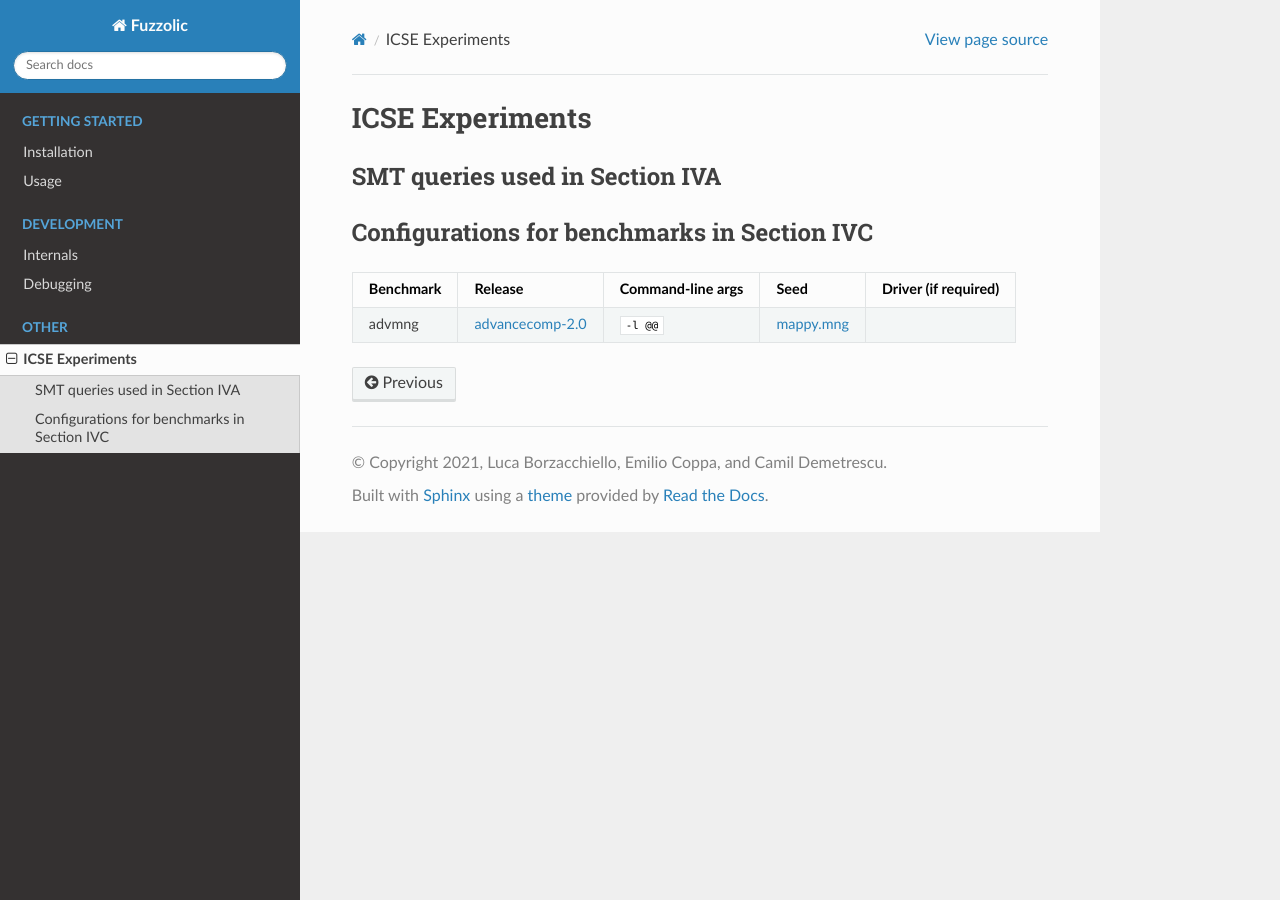
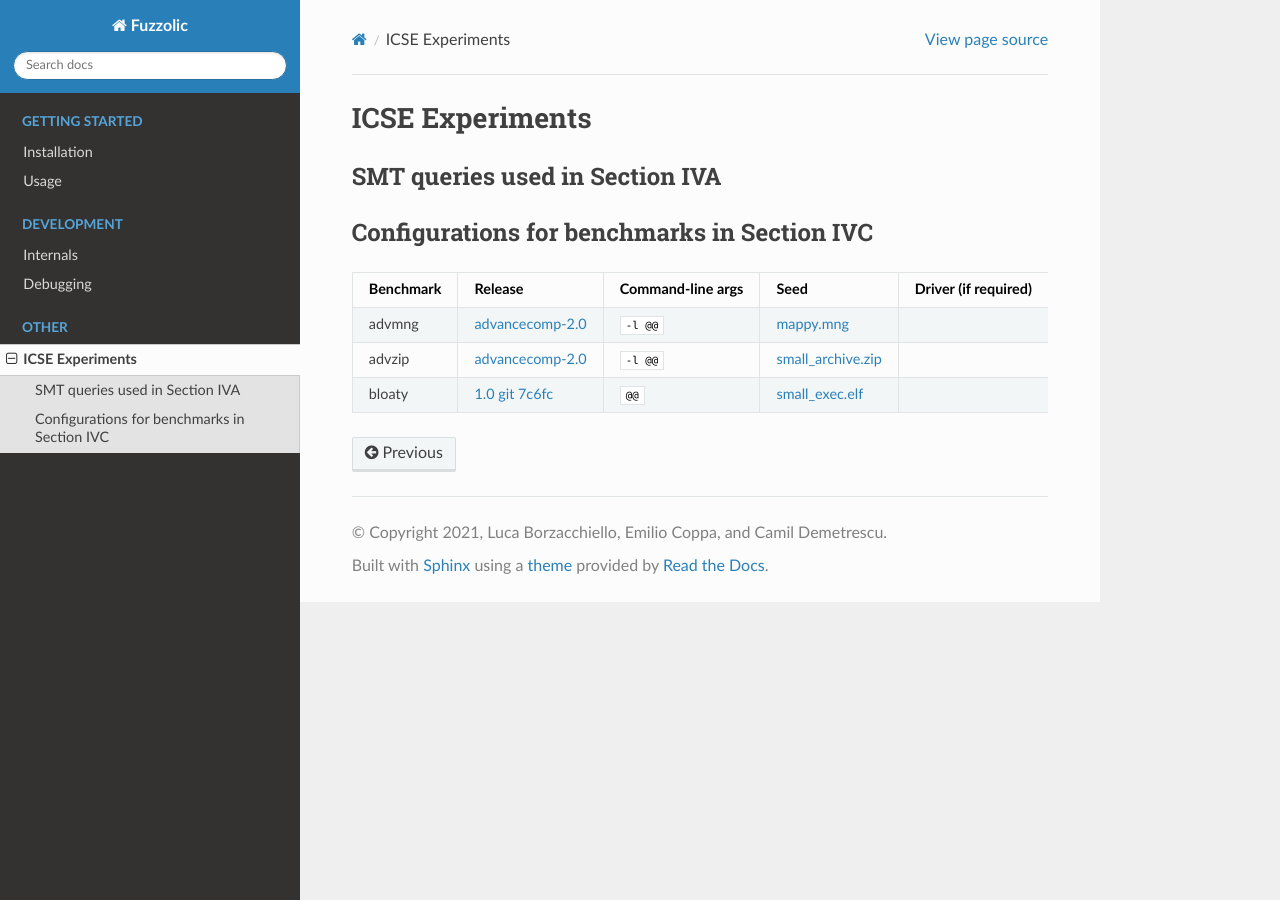
Before and after one commit to season-lab/fuzzolic, a Sphinx documentation site: the page built from docs/icse-experiments.md, in a window 1280 px wide. Built offline with Sphinx 7.4.7 and the Read the Docs theme 2.0.0, drawn with Linux system fonts in a browser that asks for light colours.

Commit message:
Update icse-experiments.md

```diff
--- a/docs/icse-experiments.md
+++ b/docs/icse-experiments.md
@@ -7,3 +7,5 @@
 | Benchmark | Release | Command-line args | Seed | Driver (if required) |
 |---|---|---|---|---|
 | advmng | [advancecomp-2.0](https://github.com/SoftSec-KAIST/Eclipser-Artifact/tree/master/docker-scripts/setup-scripts/packages-src) | `-l @@` | [mappy.mng](https://github.com/amadvance/advancecomp/blob/master/test/mappy.mng) | |
+| advzip | [advancecomp-2.0](https://github.com/SoftSec-KAIST/Eclipser-Artifact/tree/master/docker-scripts/setup-scripts/packages-src) | `-l @@` | [small_archive.zip](https://github.com/google/AFL/blob/master/testcases/archives/common/zip/small_archive.zip) | |
+| bloaty | [1.0 git 7c6fc](https://github.com/google/bloaty/tree/7cf6c58688ca756147896d7bc2aaf96988e45d3b) | `@@` | [small_exec.elf](https://github.com/google/AFL/blob/master/testcases/others/elf/small_exec.elf) | |
```
